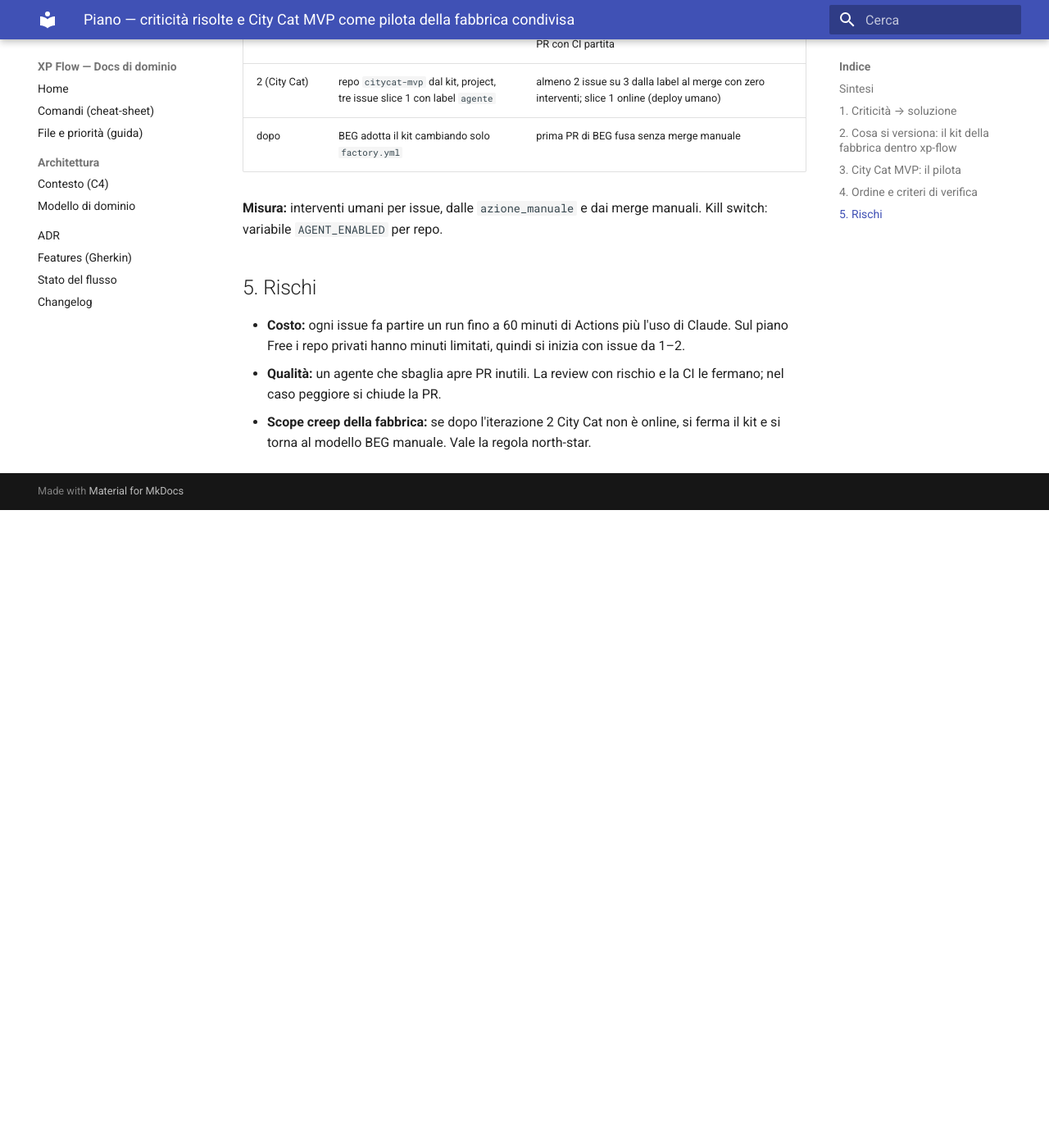
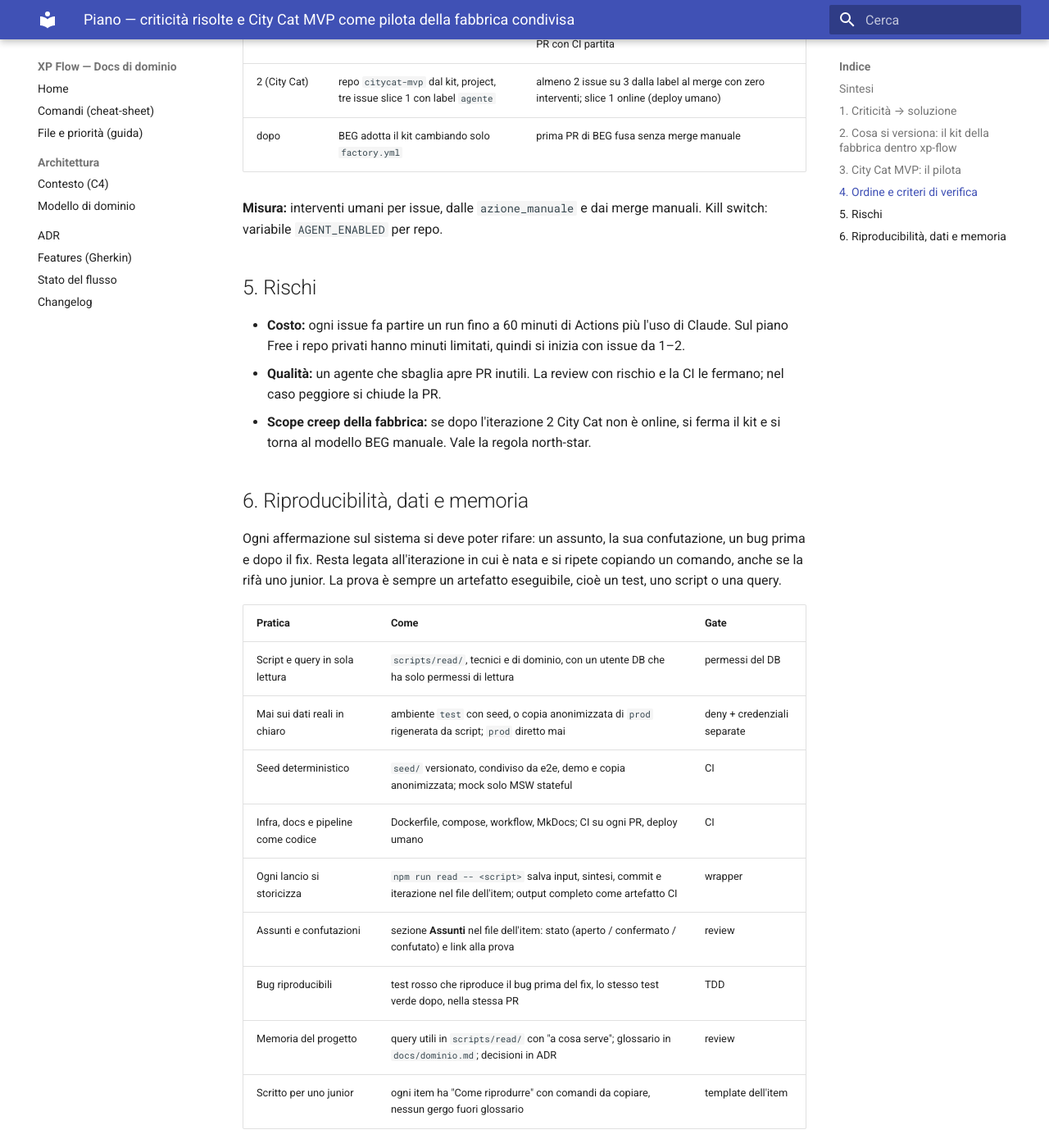
Before and after one commit to awesomecit/xp-flow, an MkDocs documentation site: the page built from docs/drafts/2026-10-09-piano-citycat-mvp-fabbrica-condivisa.md, in a window 1280 px wide and 1400 px high, scrolled down 3617 px. Shown: the whole window at 82% size. Built offline with MkDocs 1.6.1 and Material for MkDocs 9.7.7, drawn with Linux system fonts in a browser that asks for light colours; before the commit the page ends 4239 px from its top, so only the background shows below that.

Commit message:
docs: piano retro #4, riproducibilità, dati e memoria
Co-Authored-By: Claude Opus 5.5 <noreply@anthropic.com>
Claude-Session: https://claude.ai/code/session_01G5bHaTcUs545YfKPfhKcXG

```diff
--- a/docs/drafts/2026-10-09-piano-citycat-mvp-fabbrica-condivisa.md
+++ b/docs/drafts/2026-10-09-piano-citycat-mvp-fabbrica-condivisa.md
@@ -123,3 +123,22 @@ manuali. Kill switch: variabile `AGENT_ENABLED` per repo.
 - **Scope creep della fabbrica:** se dopo l'iterazione 2 City Cat non è
   online, si ferma il kit e si torna al modello BEG manuale. Vale la regola
   north-star.
+
+## 6. Riproducibilità, dati e memoria
+
+Ogni affermazione sul sistema si deve poter rifare: un assunto, la sua
+confutazione, un bug prima e dopo il fix. Resta legata all'iterazione in cui
+è nata e si ripete copiando un comando, anche se la rifà uno junior. La prova
+è sempre un artefatto eseguibile, cioè un test, uno script o una query.
+
+| Pratica | Come | Gate |
+|---|---|---|
+| Script e query in sola lettura | `scripts/read/`, tecnici e di dominio, con un utente DB che ha solo permessi di lettura | permessi del DB |
+| Mai sui dati reali in chiaro | ambiente `test` con seed, o copia anonimizzata di `prod` rigenerata da script; `prod` diretto mai | deny + credenziali separate |
+| Seed deterministico | `seed/` versionato, condiviso da e2e, demo e copia anonimizzata; mock solo MSW stateful | CI |
+| Infra, docs e pipeline come codice | Dockerfile, compose, workflow, MkDocs; CI su ogni PR, deploy umano | CI |
+| Ogni lancio si storicizza | `npm run read -- <script>` salva input, sintesi, commit e iterazione nel file dell'item; output completo come artefatto CI | wrapper |
+| Assunti e confutazioni | sezione **Assunti** nel file dell'item: stato (aperto / confermato / confutato) e link alla prova | review |
+| Bug riproducibili | test rosso che riproduce il bug prima del fix, lo stesso test verde dopo, nella stessa PR | TDD |
+| Memoria del progetto | query utili in `scripts/read/` con "a cosa serve"; glossario in `docs/dominio.md`; decisioni in ADR | review |
+| Scritto per uno junior | ogni item ha "Come riprodurre" con comandi da copiare, nessun gergo fuori glossario | template dell'item |
```
